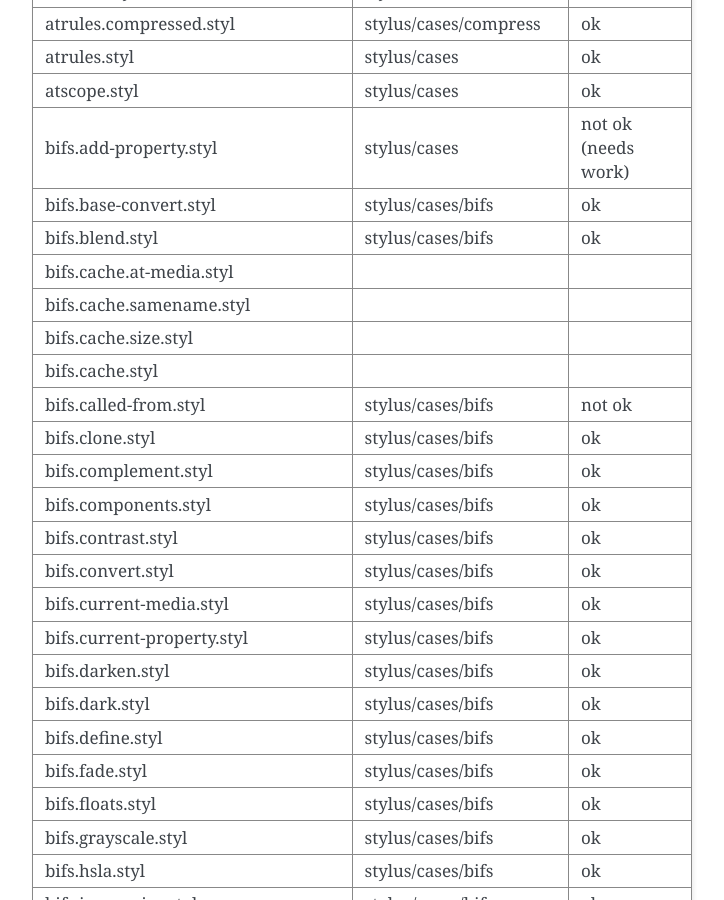
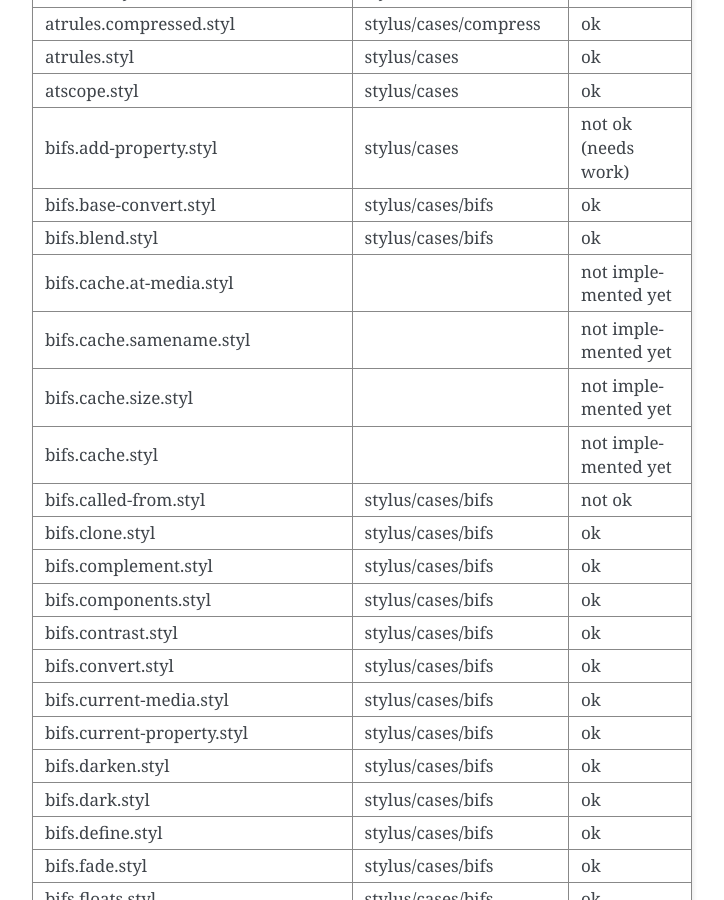
Before and after one commit to jw/stilus, a Sphinx documentation site: the page built from docs/diff/tests.rst, in a window 1280 px wide and 900 px high, scrolled down 368 px. Shown: the whole window, without its empty margins (388-1112 px from the left). Built offline with Sphinx 7.4.7, drawn with Linux system fonts in a browser that asks for light colours.

Commit message:
Updated the progress.

```diff
--- a/docs/diff/tests.rst
+++ b/docs/diff/tests.rst
@@ -20,10 +20,10 @@ atscope.styl                                  stylus/cases                   ok
 bifs.add-property.styl                        stylus/cases                   not ok (needs work)
 bifs.base-convert.styl                        stylus/cases/bifs              ok
 bifs.blend.styl                               stylus/cases/bifs              ok
-bifs.cache.at-media.styl
-bifs.cache.samename.styl
-bifs.cache.size.styl
-bifs.cache.styl
+bifs.cache.at-media.styl                                                     not implemented yet
+bifs.cache.samename.styl                                                     not implemented yet
+bifs.cache.size.styl                                                         not implemented yet
+bifs.cache.styl                                                              not implemented yet
 bifs.called-from.styl                         stylus/cases/bifs              not ok
 bifs.clone.styl                               stylus/cases/bifs              ok
 bifs.complement.styl                          stylus/cases/bifs              ok
@@ -82,7 +82,7 @@ bifs.type.styl                                stylus/cases/bifs              ok
 bifs.unit.styl                                stylus/cases/bifs              ok
 bifs.unquote.styl                             stylus/cases/bifs              ok
 bifs.url.styl                                 stylus/cases/bifs              ok
-bifs.use.styl
+bifs.use.styl                                                                not implemented yet
 bifs.values.styl                              stylus/cases/bifs              ok
 casting.styl                                  stylus/cases                   ok
 coercion.styl
```
Also changed, not shown: docs/plan/current.md (+6 -5 lines).
